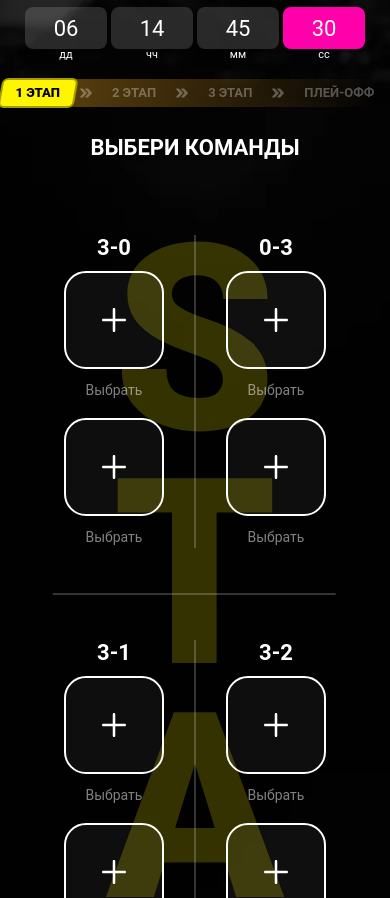
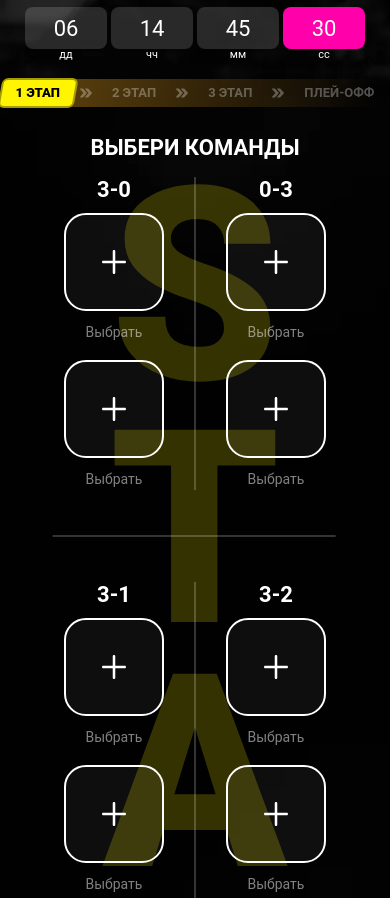
Before and after one commit to Ramosok/cyber-tournament, a React (Vite) app: page / in a window 390 px wide. Shown: the part 620-1518 px from the top of the page. Built offline with nearby package versions, Linux system fonts and the light colour scheme.

Commit message:
style: make stage watermark responsive across screen sizes and align top position under title on mobile
Co-authored-by: arena-agent <297053741+arena-agent@users.noreply.github.com>

```diff
--- a/src/components/Bids/bids.module.css
+++ b/src/components/Bids/bids.module.css
@@ -2,8 +2,9 @@
   display: flex;
   flex-direction: column;
   align-items: center;
-  gap: 50px;
+  gap: 32px;
   padding-bottom: 48px;
+  overflow-x: hidden;
 }
 
 .title {
@@ -15,7 +16,17 @@
   font-weight: 600;
   line-height: 1.2;
   text-transform: uppercase;
-  margin-bottom: 24px;
+  margin-bottom: -16px;
+}
+
+@media (min-width: 768px) {
+  .container {
+    gap: 48px;
+  }
+
+  .title {
+    margin-bottom: 0;
+  }
 }
 
 .msgClosed {
--- a/src/components/Bids/components/Stage/stage.module.css
+++ b/src/components/Bids/components/Stage/stage.module.css
@@ -33,15 +33,15 @@
 
 @media (max-width: 767px) {
   .watermark {
-    width: 271px;
+    width: clamp(230px, 72.26vw, 360px);
     left: 50%;
     transform: translateX(-50%);
     top: -12.37px;
     display: flex;
     flex-direction: column;
     justify-content: center;
-    font-size: 260px;
-    line-height: 234px;
+    font-size: clamp(210px, 69.33vw, 340px);
+    line-height: 0.9;
     word-wrap: break-word;
     word-break: break-all;
     overflow-wrap: break-word;
@@ -57,7 +57,7 @@
     justify-content: center;
     align-items: center;
     white-space: nowrap;
-    font-size: 480px;
+    font-size: clamp(160px, 25vw, 480px);
     line-height: 1;
     letter-spacing: -0.01em;
     width: auto;
```
